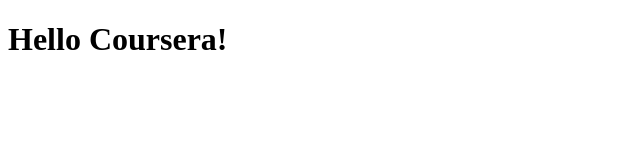
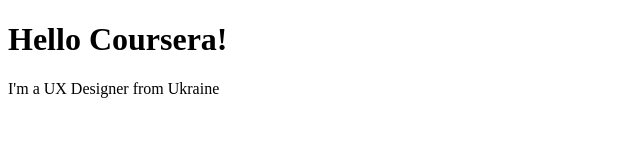
Before and after one commit to uixroot/coursera-test, a plain HTML site: page site/index.html in a window 1280 px wide. Shown: the whole page, without its empty margins (0-640 px from the left). Drawn offline with Linux system fonts and the light colour scheme.

Commit message:
Small change to our page content.

```diff
--- a/site/index.html
+++ b/site/index.html
@@ -7,5 +7,6 @@
 </head>
 <body>
     <h1>Hello Coursera!</h1>
+    <p>I'm a UX Designer from Ukraine</p>
 </body>
 </html>
```
